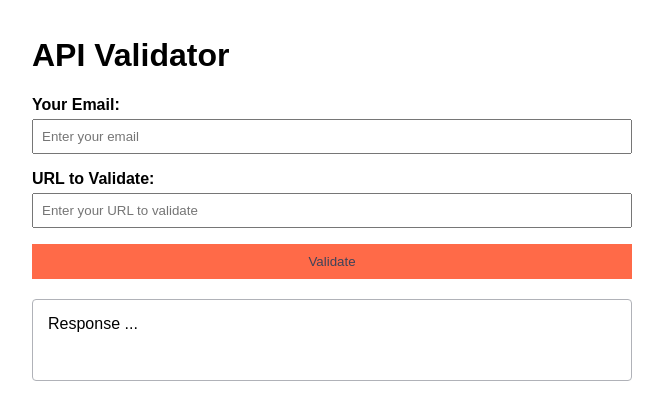
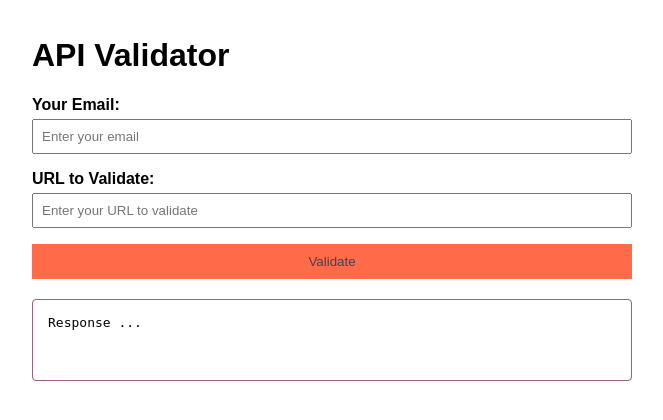
Before and after one commit to Sicelumusa1/nelson-dev-api, a Flask app: page /validate in a window 1280 px wide. Shown: the top 420 px of the page, without its empty margins (308-971 px from the left). Run offline with Flask 3, Linux system fonts and the light colour scheme.

Commit message:
Styled the results box to handle JSON response

```diff
--- a/static/index.css
+++ b/static/index.css
@@ -1,8 +1,7 @@
 :root {
     --primary-color: #3f4359;
     --accent-color: #ff6a48;
-    --text-color: #eaeaea;
-    --text-mutet: #b0b2b8;
+    --text-muted: #96627c;
     --transition: all 0.3s ease;
 }
 
@@ -46,9 +45,13 @@ button:hover {
 #result {
     margin-top: 20px;
     padding: 15px;
-    border: 1px solid var(--text-mutet);
+    border: 1px solid var(--text-muted);
     border-radius: 4px;
     min-height: 50px;
+    white-space: pre-wrap;
+    word-wrap: break-word;
+    overflow-x: auto;
+    font-family: monospace;
 }
 .error {
     color: red;
```
